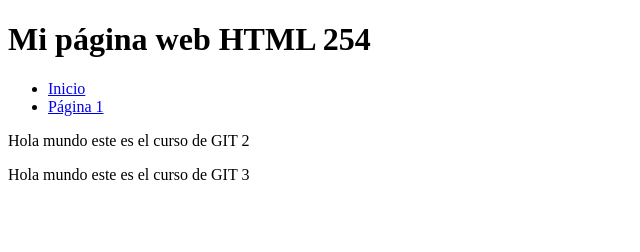
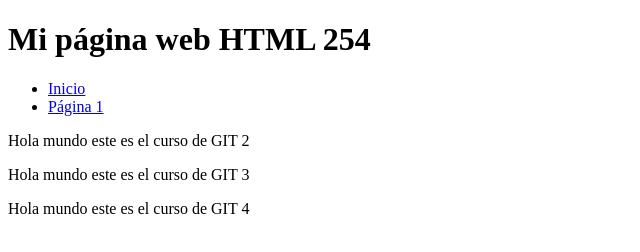
Before and after one commit to EmmanuelMora/PruebasGIT, a plain HTML site: page index.html in a window 1280 px wide. Shown: the whole page, without its empty margins (0-640 px from the left). Drawn offline with Linux system fonts and the light colour scheme.

Commit message:
GIT 4 en pruebas

```diff
--- a/index.html
+++ b/index.html
@@ -12,5 +12,6 @@
 		</ul>
 		<p> Hola mundo este es el curso de GIT 2 </p>
 		<p> Hola mundo este es el curso de GIT 3 </p>
+		<p> Hola mundo este es el curso de GIT 4 </p>
 	</body>
 </html>
```
